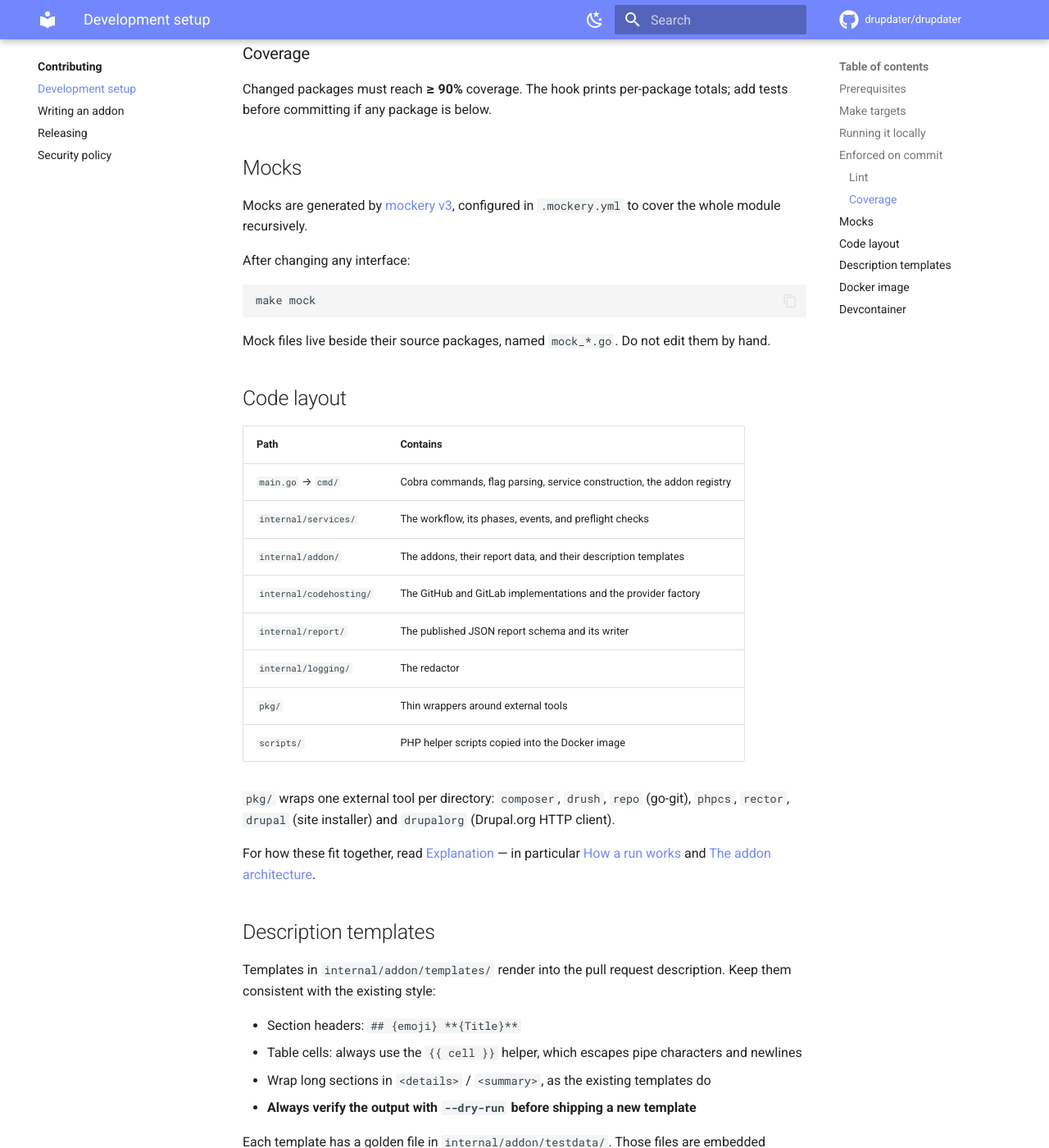
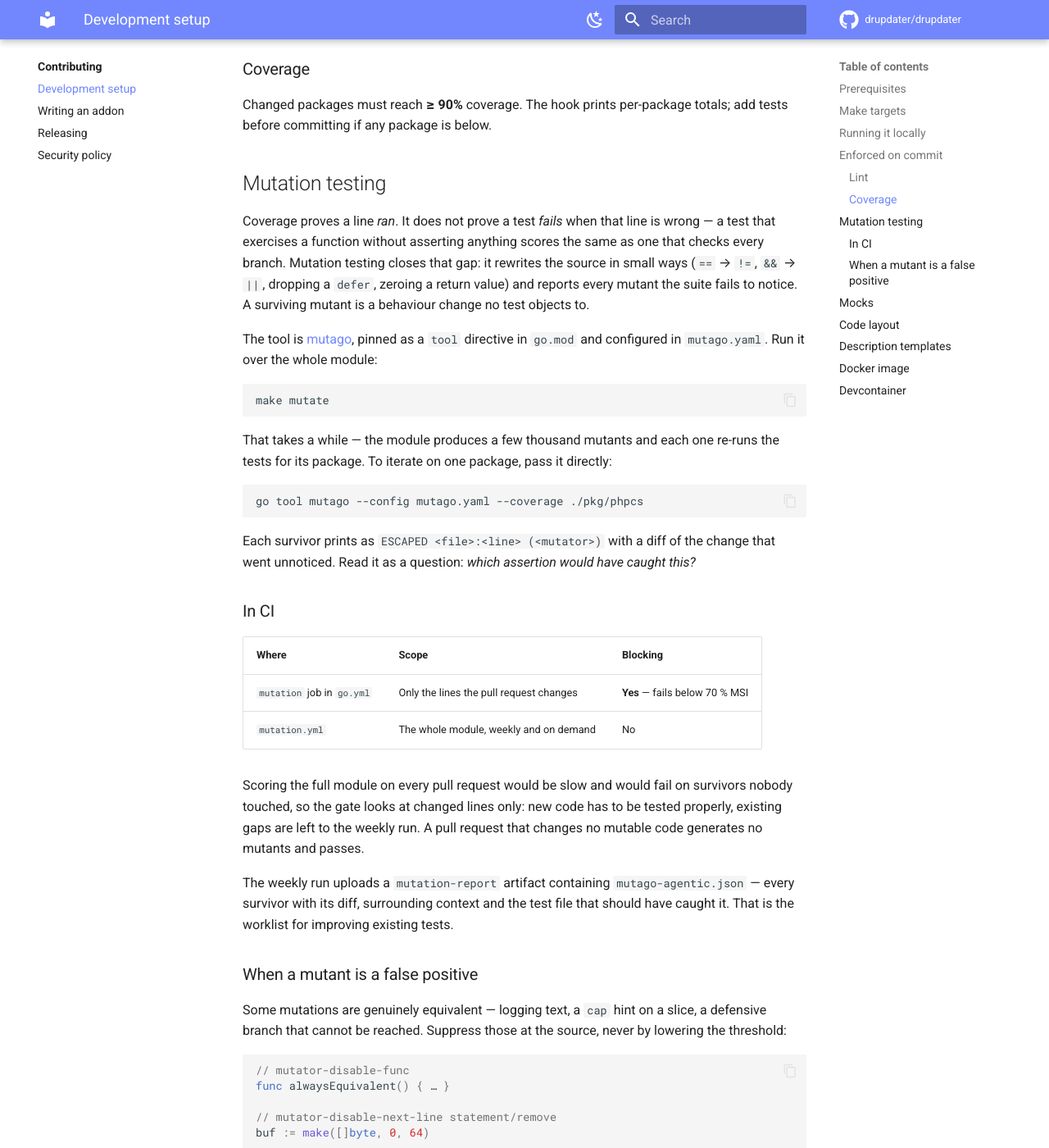
Before and after one commit to drupdater/drupdater, an MkDocs documentation site: the page built from docs/contributing/development.md, in a window 1280 px wide and 1400 px high, scrolled down 2052 px. Shown: the whole window at 82% size. Built offline with MkDocs 1.6.1 and Material for MkDocs 9.7.7, drawn with Linux system fonts in a browser that asks for light colours; comment, search, counter and statistics services are not loaded; some of the changed text lies outside the part shown.

Commit message:
ci: introduce mutation testing with mutago
Line coverage only proves a line ran, not that a test fails when it is
wrong. Every package here is already at 90%+ coverage, so mutation
testing is the next thing that can still find something: pkg/phpcs sits
at 100% line coverage and only 73% MSI.

- pin quality-gates/mutago v2.7.7 via the go.mod tool directive, the
  same way deadcode is pinned, so Dependabot keeps it current
- mutago.yaml holds file selection only; thresholds stay on the command
  line because the PR gate and the full run need different ones
- make mutate runs the whole module locally
- go.yml gains a blocking `mutation` job scoped to the lines the PR
  changes (--git-diff-lines against the merge base, 70% MSI). Scoring
  the full module per PR would be slow and would fail on survivors
  nobody touched; PRs with no mutable changes generate no mutants and
  pass
- mutation.yml scores the full module weekly, never blocking, and
  uploads mutago-agentic.json as the worklist of existing survivors

Also corrects the docs' stale claim that mocks are named mock_*.go --
mockery v3's testify template emits one mocks_test.go per package, which
is why generated code needs no mutation exclusion.

Co-Authored-By: Claude Opus 5 <noreply@anthropic.com>
Claude-Session: https://claude.ai/code/session_01EVzEKAHHatNqVLvhs9vLhx

````diff
--- a/docs/contributing/development.md
+++ b/docs/contributing/development.md
@@ -17,6 +17,7 @@ make build
 ```bash
 make build          # build the binary (injects the version via -ldflags)
 make test           # go test -v ./...
+make mutate         # mutation testing over the whole module (mutago)
 make lint           # golangci-lint + hadolint on the Dockerfile
 make fmt            # go fmt ./...
 make fix            # go fix ./... (interface{} → any, strings.Cut, …)
@@ -101,6 +102,64 @@ get past it — fix the code.
 Changed packages must reach **≥ 90%** coverage. The hook prints per-package totals; add
 tests before committing if any package is below.
 
+## Mutation testing
+
+Coverage proves a line *ran*. It does not prove a test *fails* when that line is wrong — a
+test that exercises a function without asserting anything scores the same as one that checks
+every branch. Mutation testing closes that gap: it rewrites the source in small ways (`==` →
+`!=`, `&&` → `||`, dropping a `defer`, zeroing a return value) and reports every mutant the
+suite fails to notice. A surviving mutant is a behaviour change no test objects to.
+
+The tool is [mutago](https://github.com/quality-gates/mutago), pinned as a `tool` directive in
+`go.mod` and configured in `mutago.yaml`. Run it over the whole module:
+
+```bash
+make mutate
+```
+
+That takes a while — the module produces a few thousand mutants and each one re-runs the
+tests for its package. To iterate on one package, pass it directly:
+
+```bash
+go tool mutago --config mutago.yaml --coverage ./pkg/phpcs
+```
+
+Each survivor prints as `ESCAPED <file>:<line> (<mutator>)` with a diff of the change that
+went unnoticed. Read it as a question: *which assertion would have caught this?*
+
+### In CI
+
+| Where | Scope | Blocking |
+|---|---|---|
+| `mutation` job in `go.yml` | Only the lines the pull request changes | **Yes** — fails below 70 % MSI |
+| `mutation.yml` | The whole module, weekly and on demand | No |
+
+Scoring the full module on every pull request would be slow and would fail on survivors
+nobody touched, so the gate looks at changed lines only: new code has to be tested properly,
+existing gaps are left to the weekly run. A pull request that changes no mutable code
+generates no mutants and passes.
+
+The weekly run uploads a `mutation-report` artifact containing `mutago-agentic.json` — every
+survivor with its diff, surrounding context and the test file that should have caught it.
+That is the worklist for improving existing tests.
+
+### When a mutant is a false positive
+
+Some mutations are genuinely equivalent — logging text, a `cap` hint on a slice, a defensive
+branch that cannot be reached. Suppress those at the source, never by lowering the threshold:
+
+```go
+// mutator-disable-func
+func alwaysEquivalent() { … }
+
+// mutator-disable-next-line statement/remove
+buf := make([]byte, 0, 64)
+```
+
+Use the narrowest form that works — name the specific mutator rather than `*` — and add a
+comment saying *why* the mutation is equivalent. If you cannot articulate the reason, the
+mutant is probably telling you about a missing assertion.
+
 ## Mocks
 
 Mocks are generated by [mockery v3](https://vektra.github.io/mockery/), configured in
@@ -112,7 +171,8 @@ After changing any interface:
 make mock
 ```
 
-Mock files live beside their source packages, named `mock_*.go`. Do not edit them by hand.
+mockery's `testify` template emits one consolidated `mocks_test.go` per package, in the
+package it mocks. Do not edit those files by hand.
 
 ## Code layout
 
````
Also changed, not shown: CLAUDE.md (+6 -1 lines), CONTRIBUTING.md (+5 -1 lines), mutago.yaml (added, +14 -0 lines), 6 other files.
